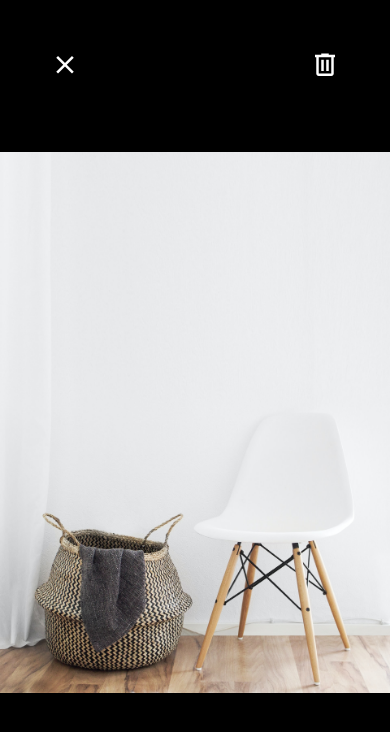
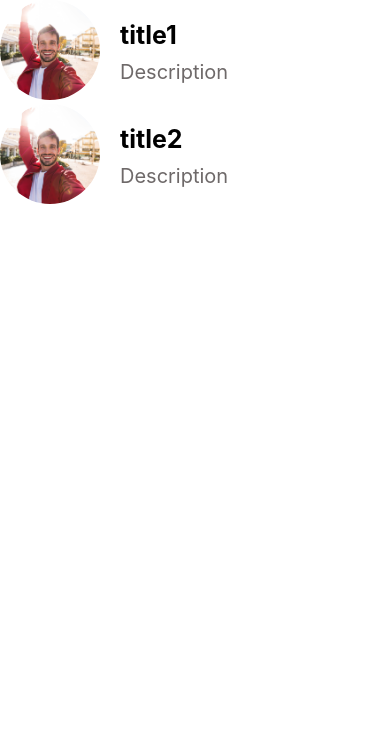
Before and after one commit to Varunvaru524/Done-With-It, a React Native app: screen / in a window 390 px wide. Shown: the top 732 px of the page. Built offline with nearby package versions, Linux system fonts and the light colour scheme.

Commit message:
Built messages page

```diff
--- /dev/null
+++ b/src/Pages/MessagesPage.jsx
@@ -0,0 +1,39 @@
+import React, { Component } from 'react';
+import { FlatList, View, Text } from 'react-native';
+import ListItem from '../Components/ListItem';
+import img from '../assets/jacket.jpg'
+
+
+const data = [
+    {
+        id: 1,
+        title: 'title1',
+        description: 'Description',
+        image: img
+    },
+    {
+        id: 2,
+        title: 'title2',
+        description: 'Description',
+        image: img
+    },
+]
+
+
+class MessagesPage extends Component {
+    render() {
+        return (
+            <View>
+                <FlatList
+                data={data}
+                keyExtractor={data=>data.id}
+                renderItem={({item})=>{
+                   return <ListItem title={item.title} subTitle={item.description} image={item.image} />
+                }}
+                />
+            </View>
+        );
+    }
+}
+
+export default MessagesPage;
--- a/src/exp.jsx
+++ b/src/exp.jsx
@@ -1,10 +1,10 @@
 import React, { Component } from 'react';
 import Img from './assets/jacket.jpg'
-import ViewImageScreen from './Pages/ViewImagePage';
+import MessagesPage from './Pages/MessagesPage';
 
 class Experimental extends Component {
     render() {
-        return (<ViewImageScreen />);
+        return (<MessagesPage />);
     }
 }
 
```
